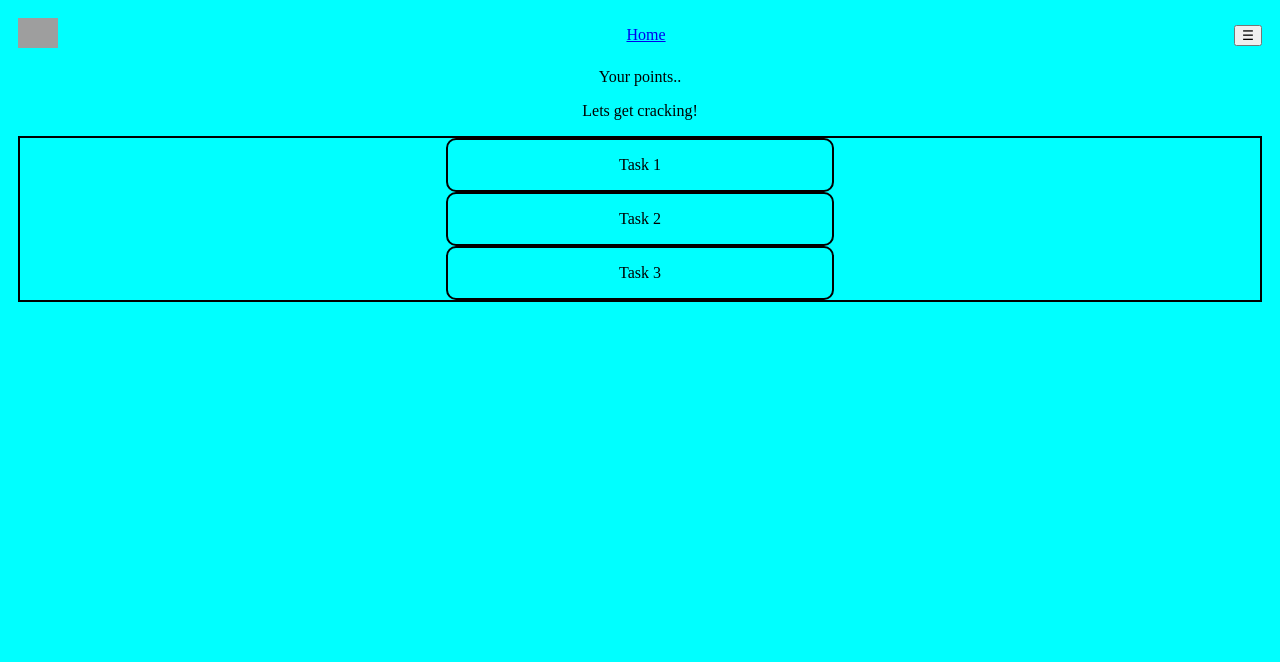
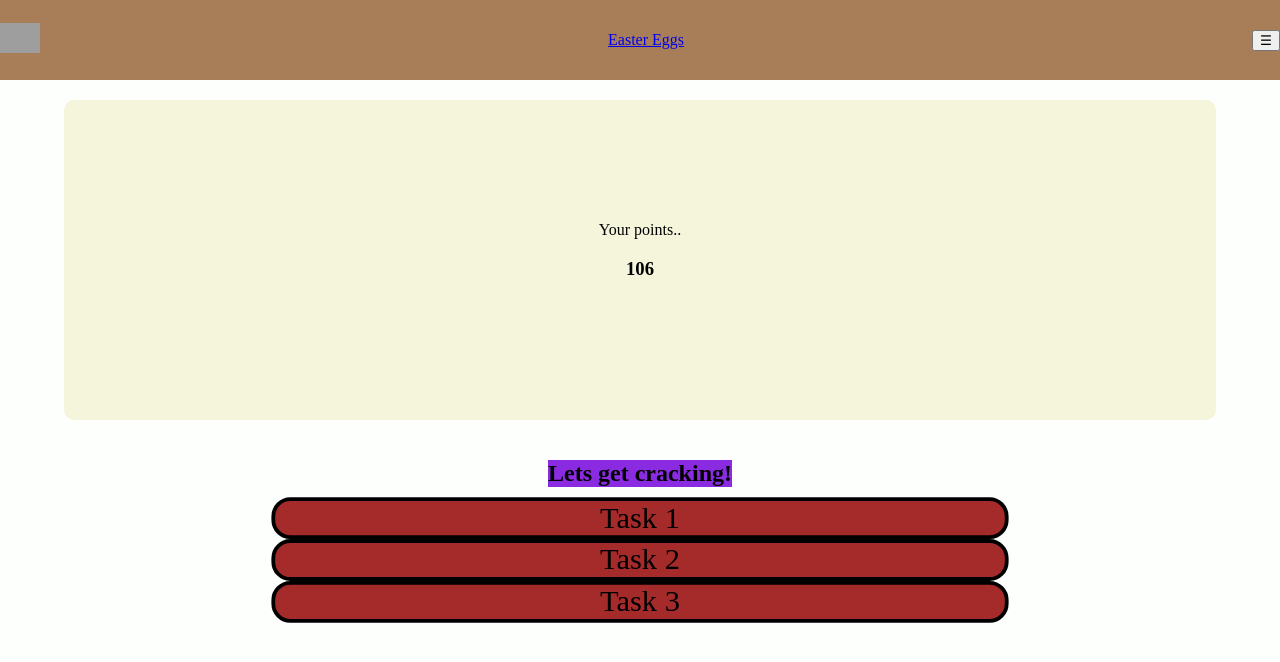
Before and after one commit to pianoboy71/HackEd-Project-7, a React (Vite) app in the folder front/: page / in a window 1280 px wide. Shown: the top 662 px of the page. Built offline with nearby package versions, Linux system fonts and the light colour scheme; no server answers; grey boxes are pictures that could not be loaded.

Commit message:
add home styling, try to write home fetch

```diff
--- a/front/src/App.css
+++ b/front/src/App.css
@@ -1,6 +1,13 @@
 body {
-    padding: 10px 10px;
-    background-color: aqua;
+    background-color: #FDFFFC;
+    text-align: center;
+    margin: 0;
+  }
+
+#root {
+    display: flex;
+    flex-direction: column;
+    align-items: center;
 }
 
 .mainNav {
@@ -8,6 +15,9 @@ body {
     display: flex;
     justify-content: space-between;
     align-items: center;
+    background-color: #A77E58;
+    width: 100vw;
+    height: 10vh;
 }
 
 .mainNav img {
@@ -15,19 +25,43 @@ body {
 }
 
 .homePage {
-    text-align: center;
+display: flex;
+flex-direction: column;
+align-items: center;
+width: 60vw;
+gap: 20px;
+}
+
+p {
+    margin: 0;
+}
+
+.homePointsContainer {
+background-color: beige;
+width: 90vw;
+height: 40vh;
+margin-top: 20px;
+border-radius: 10px;
+display: flex;
+flex-direction: column;
+justify-content: center;
+}
+
+.tagline {
+background-color: blueviolet;
 }
 
 .homeTaskContainer {
-    border: solid 2px black;
 display: flex;
 flex-direction: column;
 justify-content: center;
 align-items: center;
+transform: scale(1.9);
 }
 
 .homeTask {
 border: solid 2px black;
 width: 30vw;
 border-radius: 10px;
+background-color: brown;
 }
--- a/front/src/App.jsx
+++ b/front/src/App.jsx
@@ -12,7 +12,7 @@ function App() {
      <BrowserRouter>
       <nav className="mainNav">
         <Link to="/"><img src="https://cdn-icons-png.flaticon.com/128/4337/4337076.png" alt="logo" /></Link>
-        <Link to="/">Home</Link>
+        <Link to="/">Easter Eggs</Link>
         <button>☰</button>
       </nav>
       <Routes>
--- a/front/src/Components/HomePage.jsx
+++ b/front/src/Components/HomePage.jsx
@@ -1,12 +1,28 @@
+import { useEffect, useState } from "react"
+
 export default function HomePage() {
+
+    const [hometasks, setHomeTasks] = useState('')
+
+    useEffect(() => {
+        async function fetchHomeTasks() {
+            const response = await fetch('https://egg.fractaldev.co/tasks/top3')
+            const data = await response.json()
+            setHomeTasks(data)
+        }
+
+        fetchHomeTasks()
+    }, [])
+
     return (
         <>
             <div className="homePage">
                 <section className="homePointsContainer">
                     <p>Your points..</p>
+                    <h3>106</h3>
                     {/* points display goes here */}
                 </section>
-                    <p>Lets get cracking!</p>
+                    <h2 className="tagline">Lets get cracking!</h2>
                 <section className="homeTaskContainer">
                     <div className="homeTask">
                         <p>Task 1</p>
```
Lines whose indentation alone changed are shown as unchanged.
